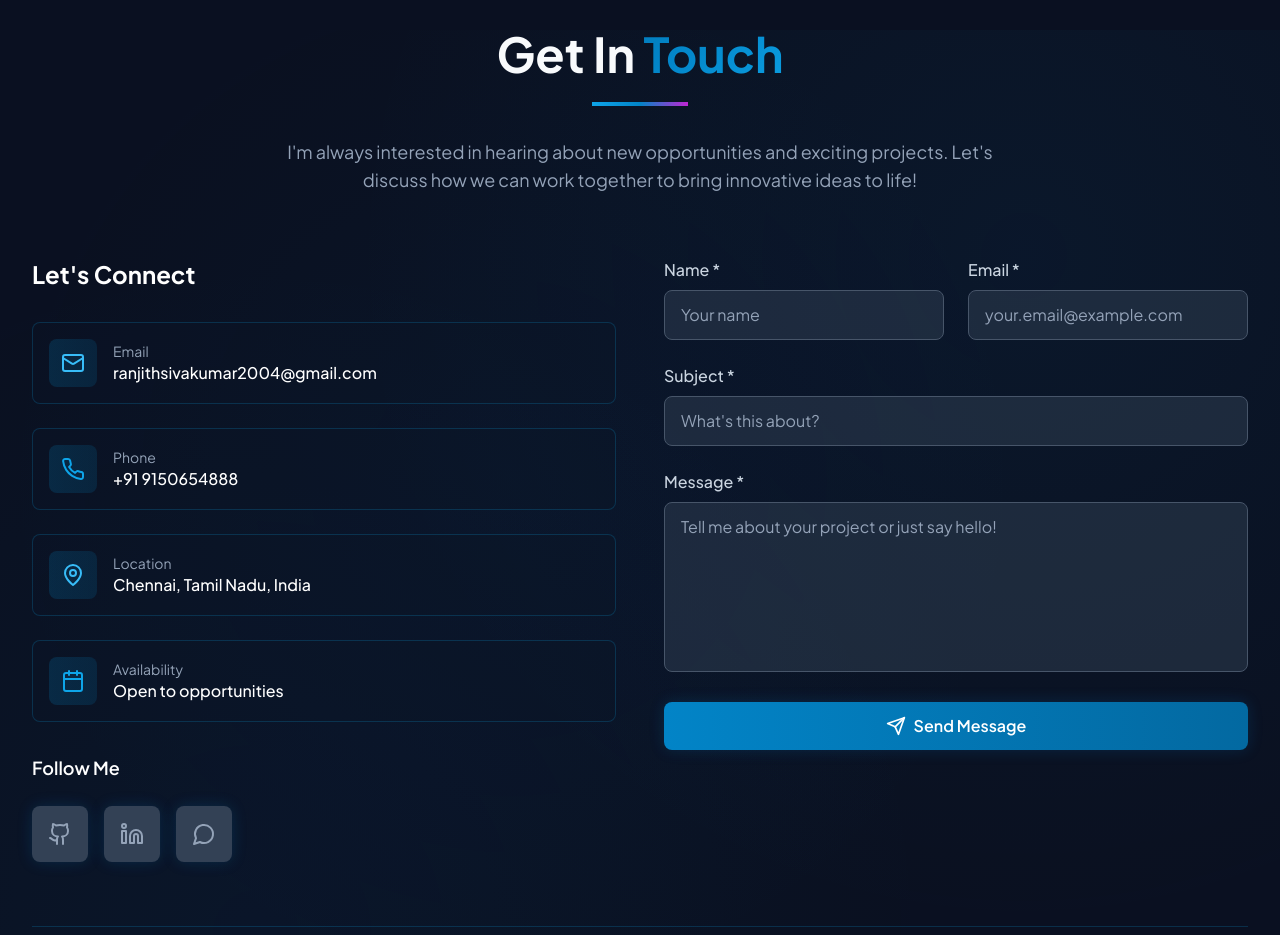
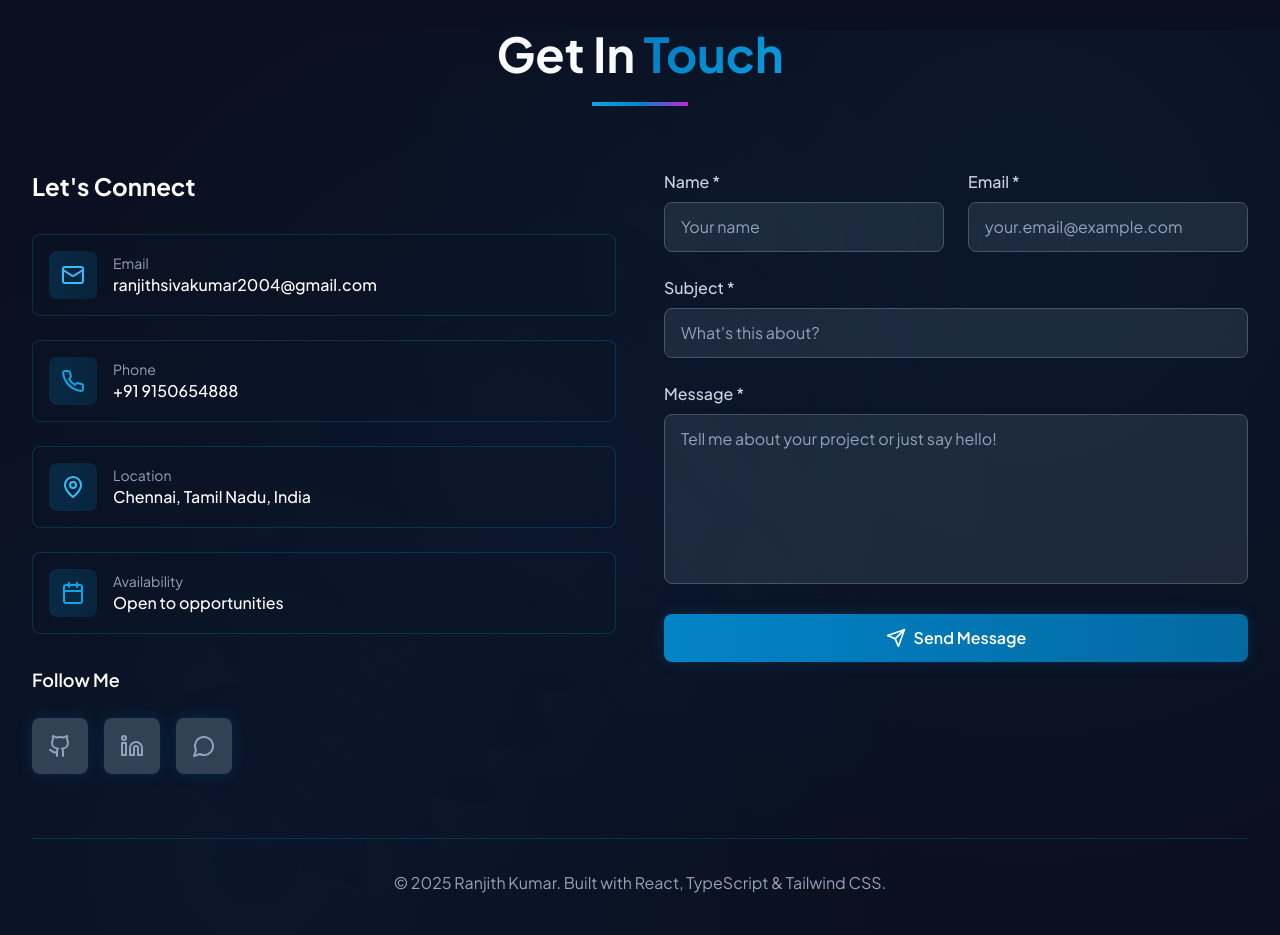
Before and after one commit to RanjithKumar100/My_Portfolio, a React (Vite) app: page / in a window 1280 px wide. Shown: the part 4780-5715 px from the top of the page. Built offline with nearby package versions, Linux system fonts and the light colour scheme.

Commit message:
Remove description paragraph from Contact section header
🤖 Generated with [Claude Code](https://claude.com/claude-code)

Co-Authored-By: Claude <noreply@anthropic.com>

```diff
--- a/src/components/Contact.tsx
+++ b/src/components/Contact.tsx
@@ -143,10 +143,6 @@ const Contact = () => {
             Get In <span className="gradient-text">Touch</span>
           </h2>
           <div className="w-24 h-1 bg-gradient-to-r from-primary-500 via-primary-600 to-accent-600 mx-auto mb-8"></div>
-          <p className="text-secondary-400 text-lg max-w-3xl mx-auto">
-            I'm always interested in hearing about new opportunities and exciting projects.
-            Let's discuss how we can work together to bring innovative ideas to life!
-          </p>
         </motion.div>
 
         <div className="grid lg:grid-cols-2 gap-12">
```
